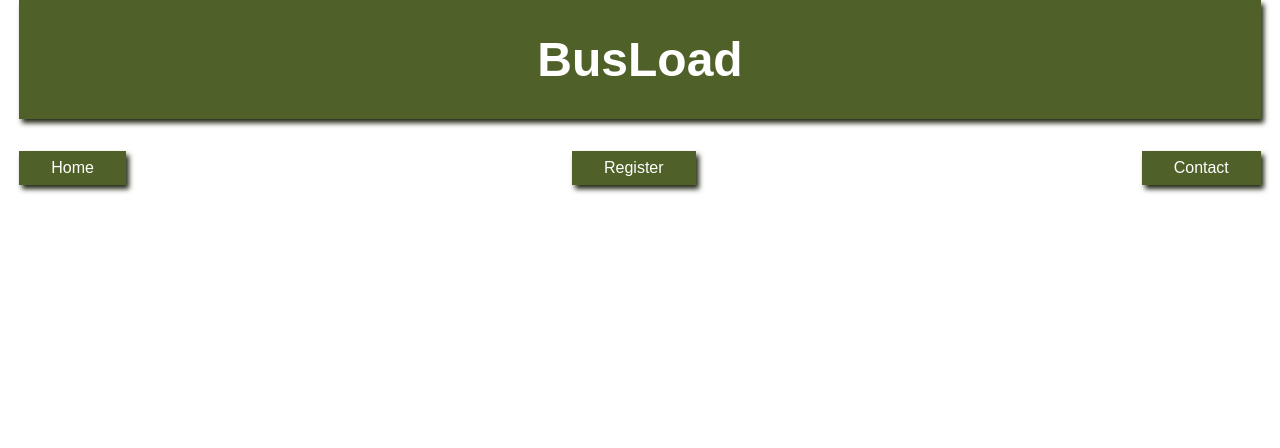
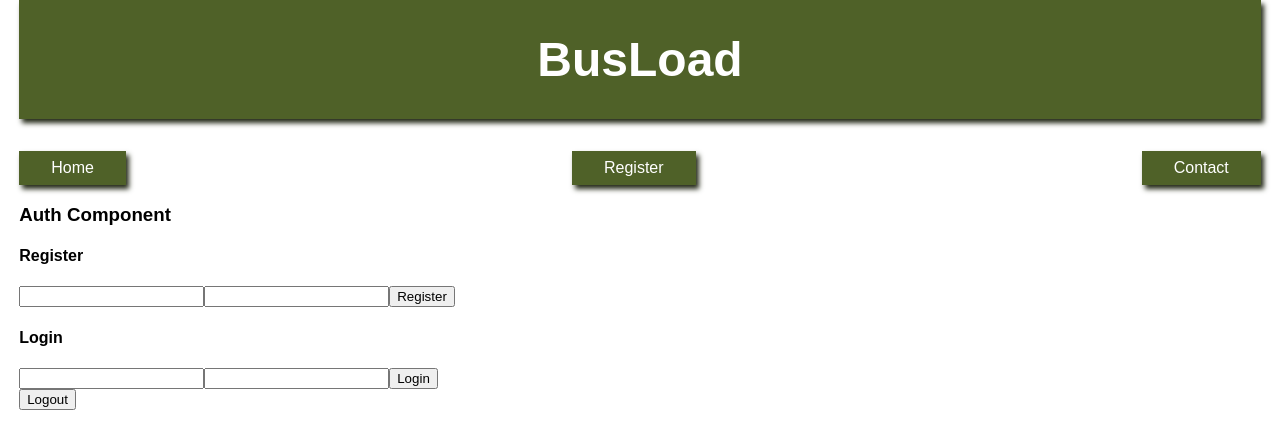
Before and after one commit to agfoghlaim/react-busload, a React (Create React App) app: page /auth in a window 1280 px wide. Shown: the top 448 px of the page. Built offline with nearby package versions, Linux system fonts and the light colour scheme.

Commit message:
Register & login work

```diff
--- a/package.json
+++ b/package.json
@@ -4,6 +4,7 @@
   "private": true,
   "dependencies": {
     "apollo-boost": "^0.4.3",
+    "axios": "^0.19.0",
     "graphql": "^14.3.1",
     "react": "^16.8.6",
     "react-apollo": "^2.5.8",
--- /dev/null
+++ b/src/components/LoginForm/LoginForm.js
@@ -0,0 +1,23 @@
+import React from 'react'
+
+const loginForm = (props) => {
+  return <div>
+         <h4>Login</h4>
+        <form>
+          <input
+          type="email"
+          value={props.emailValue}
+          onChange={props.handleEmailChange}
+          />
+          <input
+          type="password"
+          value={props.passwordValue }
+          onChange={props.handlePasswordChange}
+          />
+
+          <button onClick={(e)=>props.handleSubmit(e,'login')}>Login</button>
+        </form>
+  </div>
+}
+
+export default loginForm;
--- /dev/null
+++ b/src/components/Logout/Logout.js
@@ -0,0 +1,7 @@
+import React from 'react'
+
+const logOut = (props) => {
+  return <button>Logout</button>
+}
+
+export default logOut;
--- /dev/null
+++ b/src/components/RegisterForm/RegisterForm.js
@@ -0,0 +1,25 @@
+import React from 'react'
+
+const registerForm = (props) => {
+  return <div>
+      <h4>Register</h4>
+        <form>
+          <input
+          type="email"
+          value={props.email}
+          onChange={props.handleEmailChange}
+          />
+
+          <input
+          type="password"
+          value={props.password}
+          onChange={props.handlePasswordChange}
+          />
+
+          <button onClick={(e)=>props.handleSubmit(e,"reg")}>Register</button>
+
+        </form>
+  </div>
+}
+
+export default registerForm;
--- a/src/containers/App.js
+++ b/src/containers/App.js
@@ -5,6 +5,8 @@ import { BrowserRouter, Route } from 'react-router-dom';
 
 
 import FindStop from './FindStop';
+import Auth from './Auth/Auth';
+
 import Header from '../components/Header/Header';
 
 import SingleStopSnap from '../components/SingleStopSnap/SingleStopSnap';
@@ -23,6 +25,7 @@ class App extends Component {
         <ApolloProvider client={client} >
         <div className={styles.App}>
           <Route path='/' component={Header} />
+          <Route path='/auth' component={Auth} />
           <Route path='/' exact component={FindStop} />
           <Route path='/:route/:direction/:bestopid' component={SingleStopSnap} />
           <Route path='/:route/:direction/' exact component={BusRouteStopsList} />
--- /dev/null
+++ b/src/containers/Auth/Auth.js
@@ -0,0 +1,92 @@
+import React, { Component } from 'react';
+import axios from 'axios';
+import RegisterForm from '../../components/RegisterForm/RegisterForm';
+import LoginForm from '../../components/LoginForm/LoginForm';
+import Logout from '../../components/Logout/Logout';
+
+
+class Auth extends Component{
+  state={
+      email:'',
+      password:'',
+        idToken:null,
+        userId:null,
+        error:null
+  }
+
+  loginSuccess = (loginResp)=>{
+    console.log("will handle successful login",loginResp.data)
+    // loginResp.data has:
+    // displayName,
+    // email,
+    // expiresIn
+    // idToken
+    // resultKeyNameFromFieldlocalId
+    // refreshToken
+    // registered(bool)
+    this.setState({
+      idToken:loginResp.data.idToken,
+      userId:loginResp.data.localId,
+      error:false
+    })
+    console.log("state updated,", this.state)
+  }
+
+  handleFormSubmit = (e,registerOrLogin)=>{
+
+    console.log("reging",registerOrLogin)
+    e.preventDefault();
+    let url   = `https://www.googleapis.com/identitytoolkit/v3/relyingparty/signupNewUser?key=AIzaSyAoXxf2QSQwHDJOenPiziOTGzxijrZynLs`;
+
+    if(registerOrLogin === 'login'){
+      url = `https://www.googleapis.com/identitytoolkit/v3/relyingparty/verifyPassword?key=AIzaSyAoXxf2QSQwHDJOenPiziOTGzxijrZynLs`;
+    }
+
+    console.log("use ", this.state.email,this.state.password)
+    let newUser = {
+      email:this.state.email,
+      password:this.state.password,
+      returnSecureToken:true
+    }
+    axios.post(url,newUser)
+    .then(r=>{console.log("resp", r); this.loginSuccess(r);})
+    .catch(e=>{console.log("bad ", e);this.loginFail(e)})
+  }
+  handleInputEmailChange = (e) =>{
+    console.log("handle change email")
+    this.setState({email:e.target.value})
+  }
+  handleInputPasswordChange = (e) =>{
+    console.log("handle change pass")
+    this.setState({password:e.target.value})
+  }
+
+
+  render(){
+    return(
+      <div>
+        <h3>Auth Component</h3>
+
+
+        <RegisterForm
+        emailValue = {this.state.email}
+        passwordValue = {this.state.password}
+        handleEmailChange={this.handleInputEmailChange}
+        handlePasswordChange={this.handleInputPasswordChange}
+        handleSubmit={this.handleFormSubmit} />
+
+        <LoginForm
+        emailValue = {this.state.email}
+        passwordValue = {this.state.password}
+        handleEmailChange={this.handleInputEmailChange}
+        handlePasswordChange={this.handleInputPasswordChange}
+        handleSubmit={this.handleFormSubmit} />
+
+        <Logout />
+
+      </div>
+    )
+  }
+}
+
+export default Auth;
```
Also changed, not shown: 1 other file (tests, documents, lock files or other folders).
